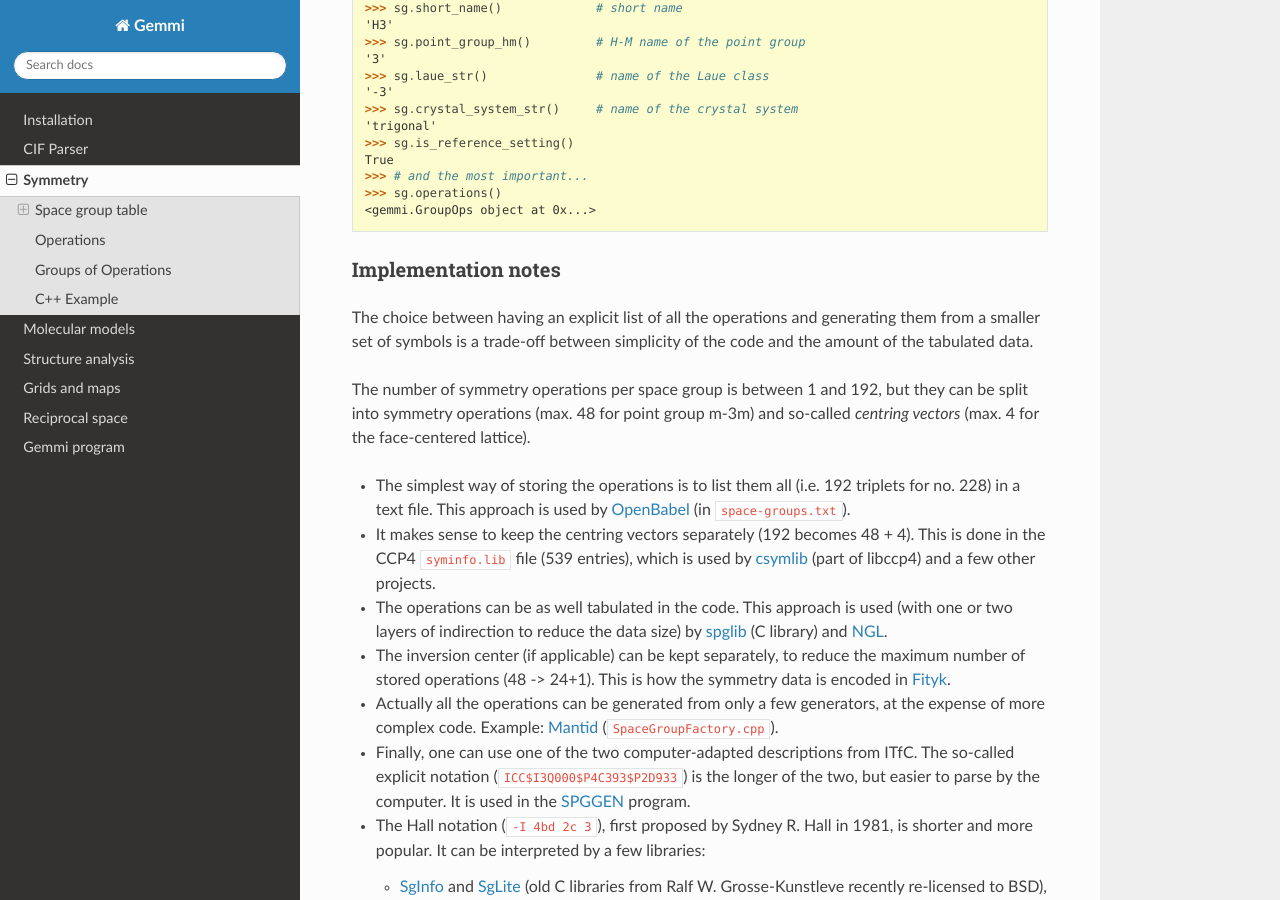
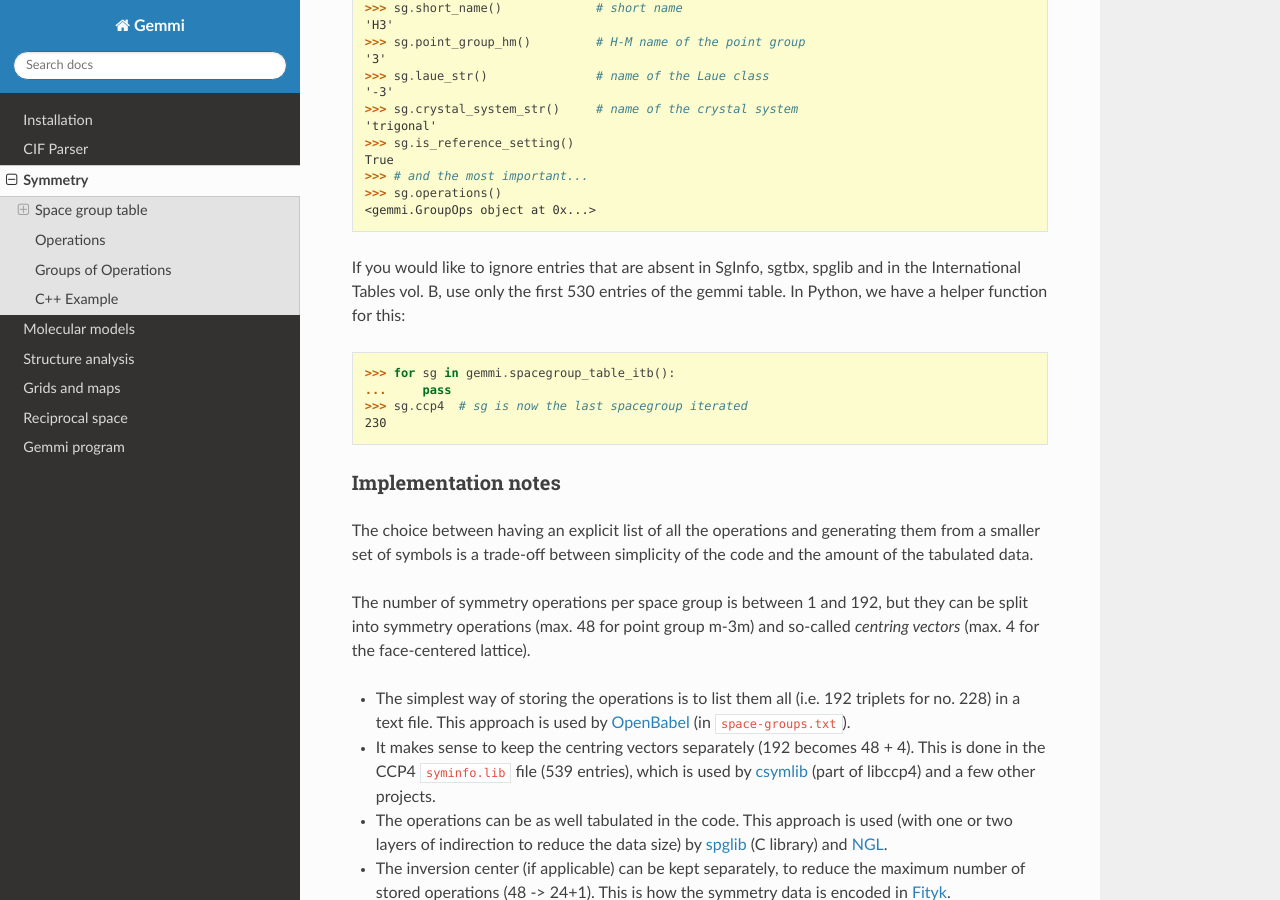
Before and after one commit to project-gemmi/gemmi, a Sphinx documentation site: the page built from docs/sym.rst, in a window 1280 px wide and 900 px high, scrolled down 3471 px. Built offline with Sphinx 7.4.7 and the Read the Docs theme 2.0.0, drawn with Linux system fonts in a browser that asks for light colours.

Commit message:
added spacegroup_table_itb()

```diff
--- a/docs/install.rst
+++ b/docs/install.rst
@@ -40,6 +40,9 @@ or clone the `project <https://github.com/project-gemmi/gemmi/>`_
 
     pip install .
 
+If gemmi is already installed, uninstall the old version first
+(``pip uninstall``) or add option ``--upgrade``.
+
 On Windows Python 3.5+ should automatically find an appropriate compiler
 (MSVC 2015+) . If the compiler is not installed, pip shows a message
 with a download link.
--- a/docs/sym.rst
+++ b/docs/sym.rst
@@ -203,6 +203,16 @@ It has the properties listed at the beginning of this section
   >>> sg.operations()             #doctest: +ELLIPSIS
   <gemmi.GroupOps object at 0x...>
 
+If you would like to ignore entries that are absent in SgInfo, sgtbx, spglib
+and in the International Tables vol. B, use only the first 530 entries
+of the gemmi table. In Python, we have a helper function for this:
+
+.. doctest::
+
+  >>> for sg in gemmi.spacegroup_table_itb():
+  ...     pass
+  >>> sg.ccp4  # sg is now the last spacegroup iterated
+  230
 
 Implementation notes
 --------------------
```
Also changed, not shown: 1 other file.
